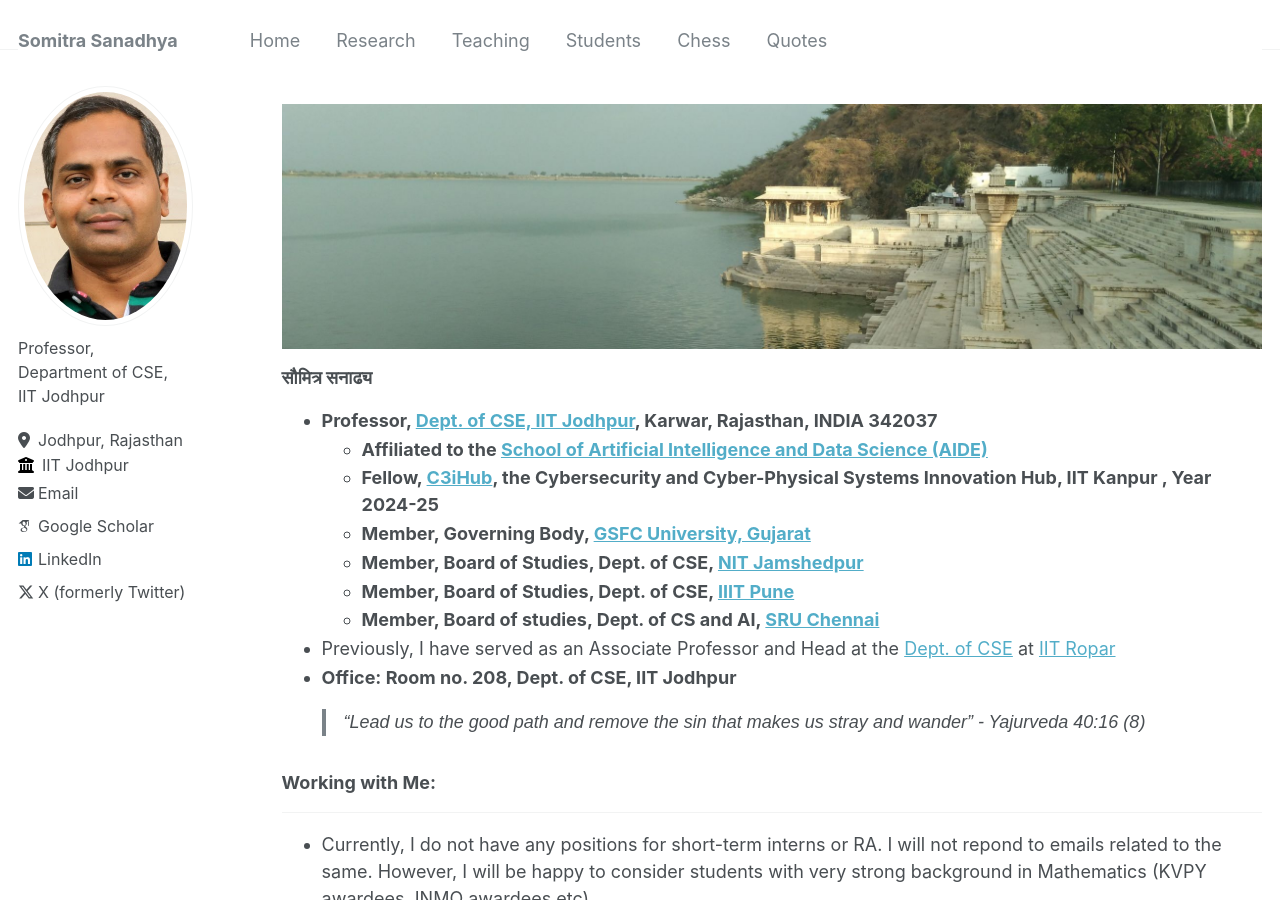
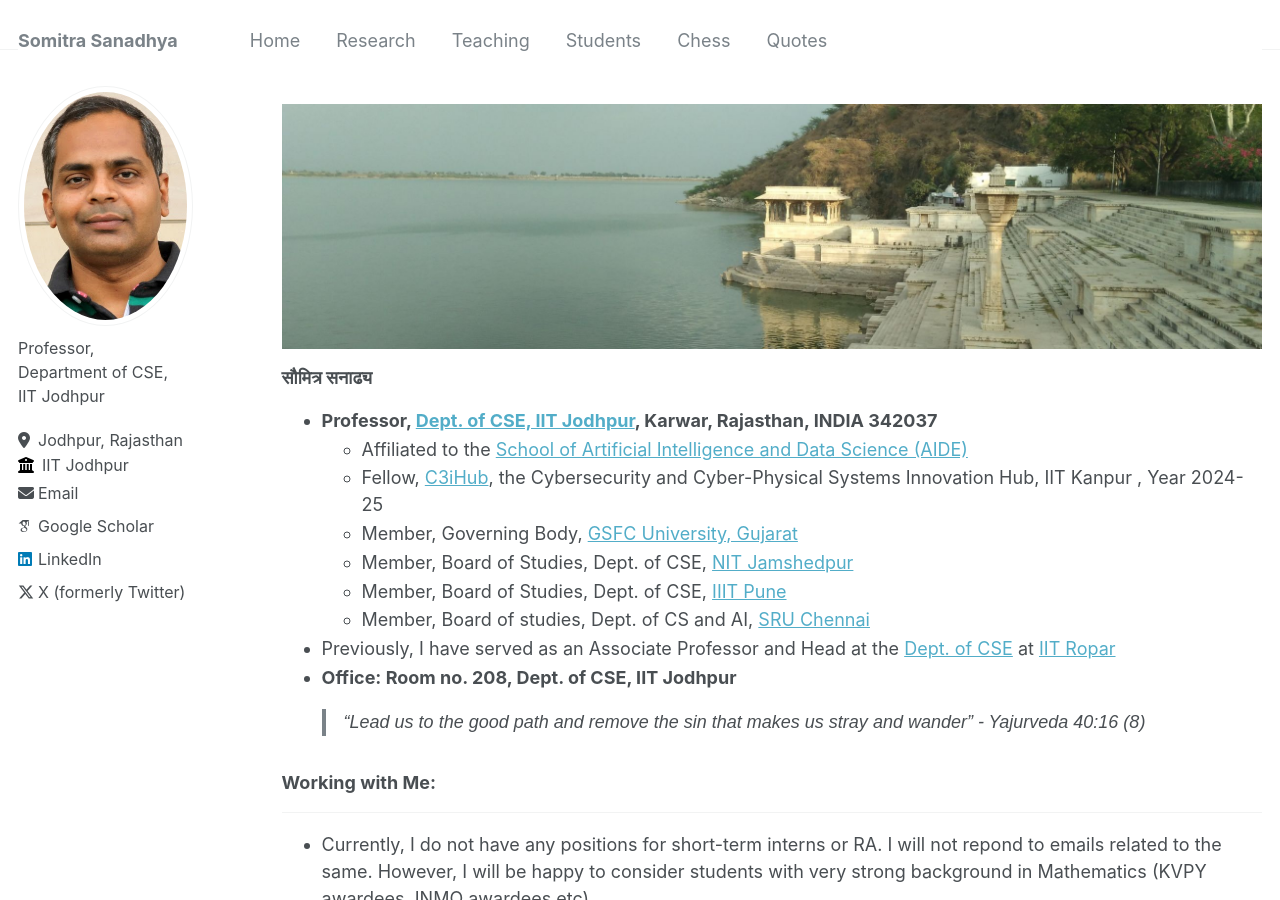
Before and after one commit to somitra-sanadhya/somitra-sanadhya.github.io, a Jekyll site: the page built from _pages/about.md, in a window 1280 px wide and 900 px high. Built offline with Jekyll 4.4.1, drawn with Linux system fonts in a browser that asks for light colours; some web fonts are replaced.

```diff
--- a/_pages/about.md
+++ b/_pages/about.md
@@ -10,12 +10,12 @@ redirect_from:
 ![](/lake_new.jpg)
 ### सौमित्र सनाढ्य
   + **Professor, [Dept. of CSE, IIT Jodhpur](https://cse.iitj.ac.in/), Karwar, Rajasthan, INDIA 342037**
-    + **Affiliated to the [School of Artificial Intelligence and Data Science (AIDE)](https://aide.iitj.ac.in/)**
-    + **Fellow, [C3iHub](https://c3ihub.org/), the Cybersecurity and Cyber-Physical Systems Innovation Hub, IIT Kanpur , Year 2024-25**
-    + **Member, Governing Body, [GSFC University, Gujarat](https://www.gsfcuniversity.ac.in/)**
-    + **Member, Board of Studies, Dept. of CSE, [NIT Jamshedpur](https://www.nitjsr.ac.in/)**
-    + **Member, Board of Studies, Dept. of CSE, [IIIT Pune](https://www.iiitp.ac.in/)**
-    + **Member, Board of studies, Dept. of CS and AI, [SRU Chennai](https://sru.edu.in/)**
+    + Affiliated to the [School of Artificial Intelligence and Data Science (AIDE)](https://aide.iitj.ac.in/)
+    + Fellow, [C3iHub](https://c3ihub.org/), the Cybersecurity and Cyber-Physical Systems Innovation Hub, IIT Kanpur , Year 2024-25
+    + Member, Governing Body, [GSFC University, Gujarat](https://www.gsfcuniversity.ac.in/)
+    + Member, Board of Studies, Dept. of CSE, [NIT Jamshedpur](https://www.nitjsr.ac.in/)
+    + Member, Board of Studies, Dept. of CSE, [IIIT Pune](https://www.iiitp.ac.in/)
+    + Member, Board of studies, Dept. of CS and AI, [SRU Chennai](https://sru.edu.in/)
 
   + Previously, I have served as an Associate Professor and Head at the [Dept. of CSE](https://cse.iitrpr.ac.in/) at [IIT Ropar](https://www.iitrpr.ac.in/)
   + **Office: Room no. 208, Dept. of CSE, IIT Jodhpur**
```
